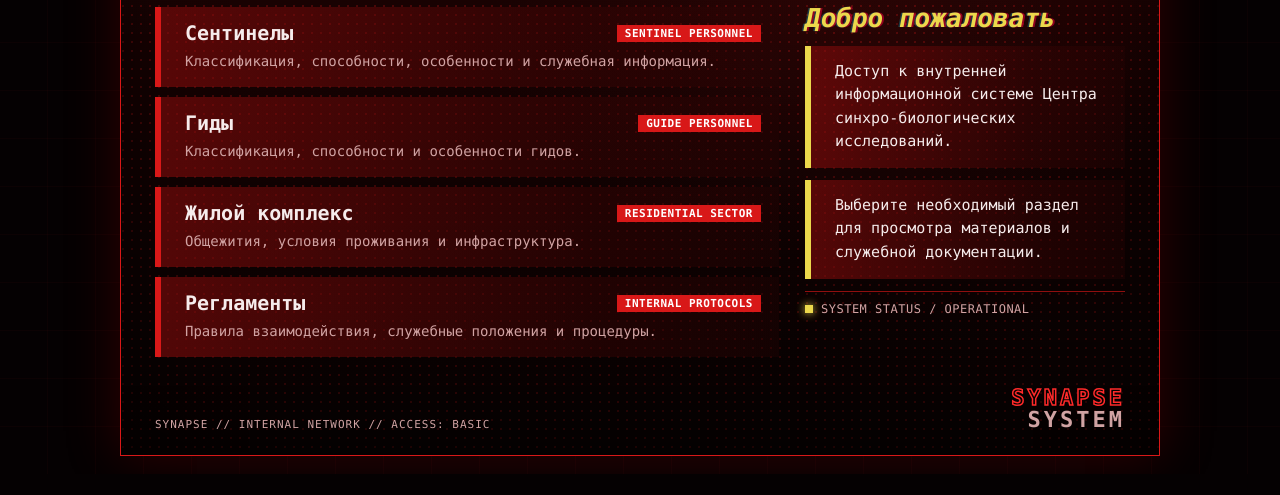
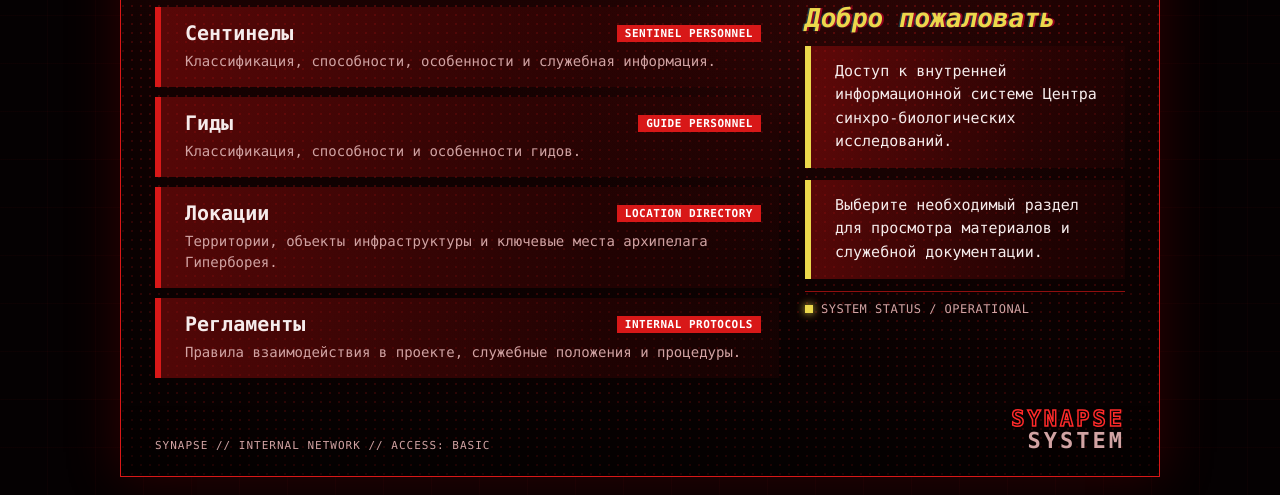
Before and after one commit to NRAcademy/synapse-hyperborea, a plain HTML site: page index.html in a window 1280 px wide. Shown: the part 591-1086 px from the top of the page. Before the commit the page ends 1065 px from the top, so only its background shows below. Drawn offline with Linux system fonts and the light colour scheme.

Commit message:
Update links and descriptions in index.html

```diff
--- a/index.html
+++ b/index.html
@@ -354,7 +354,7 @@
                 <span class="name">Исследовательский отдел</span><span class="tag">RESEARCH DIVISION</span>
                 <span class="desc">Научная деятельность, Врата, синхронизация и синхро-биологические процессы.</span></a></li>
 
-              <li><a href="#sentinels" style="--hc:#ff4d4d" data-name="Сентинелы" data-tag="SENTINEL PERSONNEL" data-icon="esper" data-text="Классификация, способности, особенности и служебная информация.">
+              <li><a href="sentinel.html" style="--hc:#ff4d4d" data-name="Сентинелы" data-tag="SENTINEL PERSONNEL" data-icon="esper" data-text="Классификация, способности, особенности и служебная информация.">
                 <span class="name">Сентинелы</span><span class="tag">SENTINEL PERSONNEL</span>
                 <span class="desc">Классификация, способности, особенности и служебная информация.</span></a></li>
 
@@ -362,13 +362,13 @@
                 <span class="name">Гиды</span><span class="tag">GUIDE PERSONNEL</span>
                 <span class="desc">Классификация, способности и особенности гидов.</span></a></li>
 
-              <li><a href="#residential" style="--hc:#ffd0d0" data-name="Жилой комплекс" data-tag="RESIDENTIAL SECTOR" data-text="Общежития, условия проживания и инфраструктура.">
-                <span class="name">Жилой комплекс</span><span class="tag">RESIDENTIAL SECTOR</span>
-                <span class="desc">Общежития, условия проживания и инфраструктура.</span></a></li>
+              <li><a href="locations.html" style="--hc:#ffd0d0" data-name="Локации" data-tag="LOCATION DIRECTORY" data-text="Территории, объекты инфраструктуры и ключевые места архипелага Гиперборея.">
+                <span class="name">Локации</span><span class="tag">LOCATION DIRECTORY</span>
+                <span class="desc">Территории, объекты инфраструктуры и ключевые места архипелага Гиперборея.</span></a></li>
 
               <li><a href="#protocols" style="--hc:#ff7a45" data-name="Регламенты" data-tag="INTERNAL PROTOCOLS" data-text="Правила взаимодействия, служебные положения и процедуры.">
                 <span class="name">Регламенты</span><span class="tag">INTERNAL PROTOCOLS</span>
-                <span class="desc">Правила взаимодействия, служебные положения и процедуры.</span></a></li>
+                <span class="desc">Правила взаимодействия в проекте, служебные положения и процедуры.</span></a></li>
             </ul>
           </nav>
 
```
